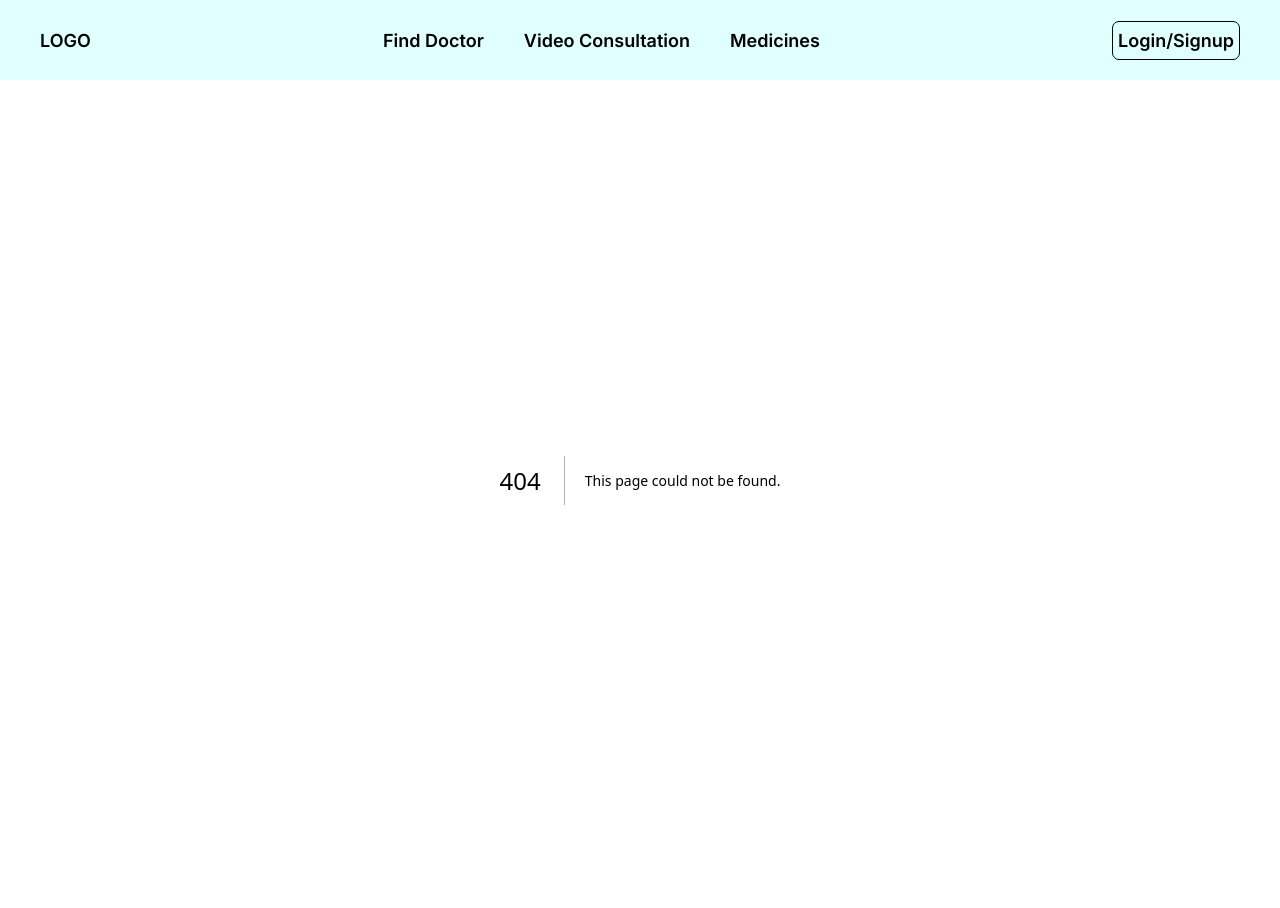
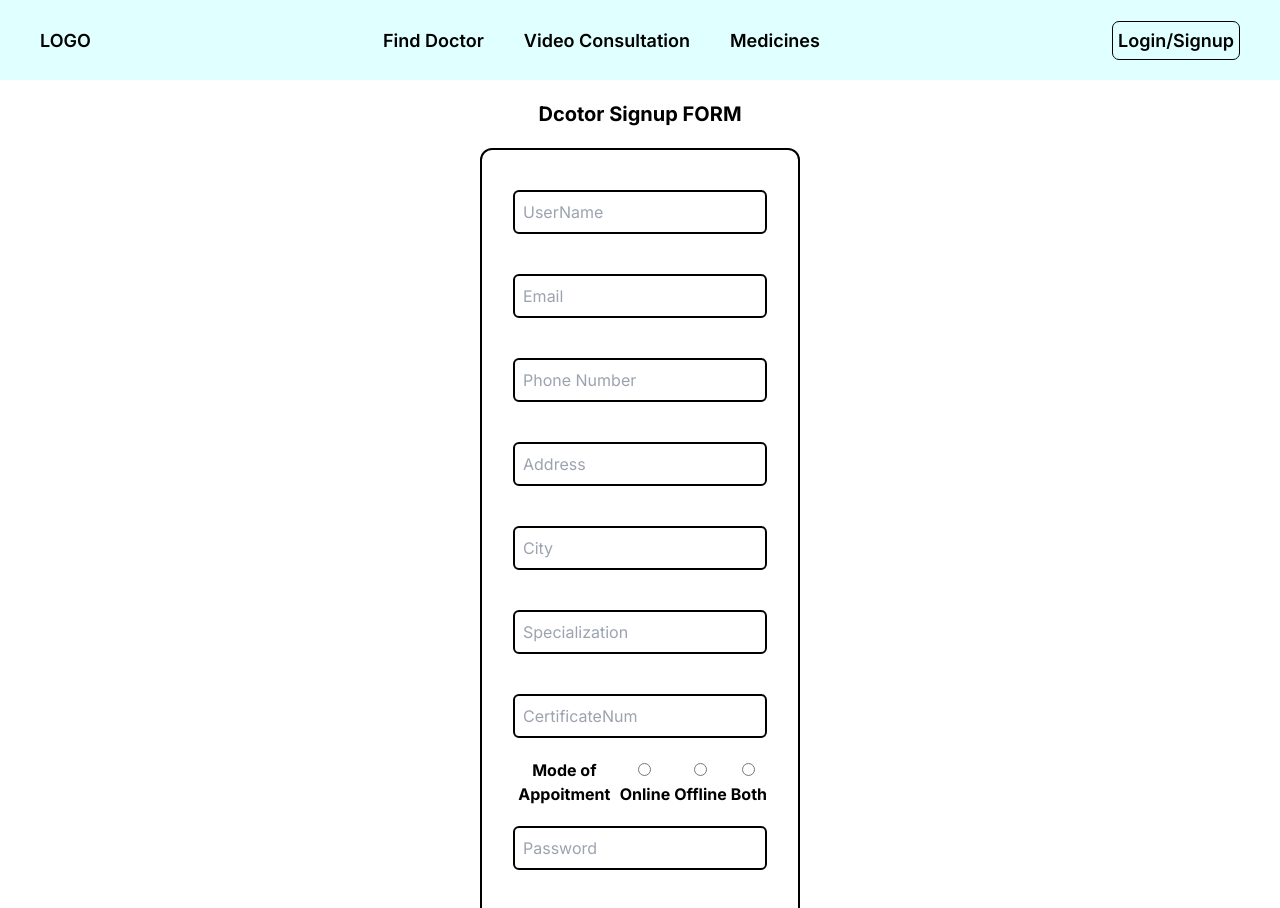
Before and after one commit to Jigyansh2468/MediConnect, a Next.js app: page /SignupD in a window 1280 px wide. Before the commit this address had no page. Shown: the top 908 px of the page. Before the commit the page ends 880 px from the top, so only its background shows below. Built offline with nearby package versions, Linux system fonts and the light colour scheme.

Commit message:
doctor reg form done

```diff
--- a/app/Login/page.js
+++ b/app/Login/page.js
@@ -15,8 +15,11 @@ const Login = () => {
     // check pass with database
     // if correct then verify otp
   };
-  const submitbtn = () => {
-    window.location.href = "/Signup";
+  const submitbtnp = () => {
+    window.location.href = "/SignupP";
+  };
+  const submitbtnd = () => {
+    window.location.href = "/SignupD";
   };
   return (
     <>
@@ -55,13 +58,22 @@ const Login = () => {
               </button>
             </form>
           </div>
-          <button
-            className="my-10 font-semibold text-xl border-2 border-zinc-300 rounded-lg px-10 p-2 hover:bg-green-300 hover:text-white hover:cursor-pointer"
-            type="submit"
-            onClick={submitbtn}
-          >
-            SignUp
-          </button>
+          <div className="flex gap-5 items-center justify-center ">
+            <button
+              className="my-10 font-semibold text-xl border-2 border-zinc-300 rounded-lg px-10 p-2 hover:bg-green-300 hover:text-white hover:cursor-pointer"
+              type="submit"
+              onClick={submitbtnp}
+            >
+              SignUp as Patient
+            </button>
+            <button
+              className="my-10 font-semibold text-xl border-2 border-zinc-300 rounded-lg px-10 p-2 hover:bg-green-300 hover:text-white hover:cursor-pointer"
+              type="submit"
+              onClick={submitbtnd}
+            >
+              SignUp as Doctor
+            </button>
+          </div>
         </center>
       </div>
     </>
--- /dev/null
+++ b/app/SignupD/page.js
@@ -0,0 +1,272 @@
+"use client";
+import React, { useState } from "react";
+import axios from "axios";
+
+const Signup = () => {
+  const [input, setInput] = useState({
+    name: "",
+    email: "",
+    phoneNo: "",
+    address: "",
+    city: "",
+    specialization: "",
+    certificateNum: "",
+    mode: "ONLINE",
+    password: "",
+    cnfrmpass: "",
+  });
+  const [completedSignup, setCompletedSignup] = useState(false);
+  const [otp, setOTP] = useState("");
+  const [apiotp, setapiOTP] = useState("");
+  const [verificationError, setVerificationError] = useState("");
+  const [verificationStatus, setVerificationStatus] = useState(null);
+
+  const onInputChange = (e) => {
+    const { name, value } = e.target;
+    setInput({ ...input, [name]: value });
+  };
+
+  const checkPasswordMatch = () => {
+    if (input.password !== input.cnfrmpass) {
+      alert("Password and Confirm Password do not match.");
+    }
+  };
+
+  const requestotp = () => {
+    axios
+      .get(
+        "http://localhost:8080/patient/reqOTP",
+        { params: { to: input.email } },
+        {
+          headers: { "Content-Type": "application/json" },
+        }
+      )
+      .then((response) => {
+        setapiOTP(response.data);
+      })
+      .catch((error) => {
+        console.log(error);
+      });
+  };
+
+  const handleOTPChange = (e) => {
+    const inputOTP = e.target.value.replace(/\D/g, "").slice(0, 4);
+    setOTP(inputOTP);
+  };
+
+  const verifyotp = () => {
+    if (otp == apiotp) {
+      setVerificationStatus(true);
+      axios
+        .post("http://localhost:8080/docotor/register", input)
+        .then((response) => {
+          console.log("Data send to Server");
+        })
+        .catch((error) => {
+          console.log(error);
+        });
+    } else {
+      setVerificationStatus(false);
+    }
+  };
+  const handleModeChange = (e) => {
+    const selectedMode = e.target.value;
+    setInput({ ...input, mode: selectedMode });
+  };
+  const handleSubmit = (e) => {
+    e.preventDefault();
+    console.log(input);
+    if (input.password !== input.cnfrmpass) {
+      alert("Password and Confirm Password do not match.");
+    } else {
+      if (
+        input.name &&
+        input.email &&
+        input.phoneNo &&
+        input.address &&
+        input.city &&
+        input.specialization &&
+        input.certificateNum &&
+        input.password &&
+        input.mode &&
+        input.cnfrmpass
+      ) {
+        requestotp();
+        setCompletedSignup(true); // Mark the signup as completed
+      } else {
+        alert("Please fill in all the required fields before proceeding.");
+      }
+    }
+  };
+  return (
+    <div>
+      <h1 className="text-center text-xl font-bold my-5">Dcotor Signup FORM</h1>
+      <center>
+        {completedSignup ? (
+          <div className="flex items-center justify-center h-auto w-1/4 lg:w-1/4 sm:w-1/4">
+            <form action="">
+              <input
+                type="tel"
+                placeholder="Enter OTP"
+                name="otp"
+                value={otp}
+                onChange={handleOTPChange}
+                className="my-5 py-3 px-5 rounded-md border-2 border-black"
+                required
+              />
+              <br />
+              <button
+                type="submit"
+                className="border-2 border-white rounded-xl px-4 py-2 bg-blue-400 text-white font-mono font-bold text-lg hover-bg-blue-600"
+                onClick={verifyotp}
+              >
+                Verify OTP
+              </button>
+            </form>
+            {verificationError ? (
+              <h4 className="text-red-500 ">{verificationError}</h4>
+            ) : verificationStatus === true ? (
+              <h4 className="text-green-500 ">
+                OTP verified. You can proceed.
+              </h4>
+            ) : null}
+          </div>
+        ) : (
+          <div className="flex items-center justify-center h-auto w-1/4 border-2 border-black px-20 rounded-xl lg:w-1/4 sm:w-1/4">
+            <form
+              action=""
+              onSubmit={handleSubmit}
+              className="text-center flex-column items-center gap-5 mt-5"
+            >
+              <input
+                type="text"
+                placeholder="UserName"
+                name="name"
+                value={input.name}
+                onChange={onInputChange}
+                className="my-5 p-2 rounded-md border-2 border-black"
+                required
+              />
+              <input
+                type="text"
+                placeholder="Email"
+                name="email"
+                value={input.email}
+                onChange={onInputChange}
+                className="my-5 p-2 rounded-md border-2 border-black"
+                required
+              />
+              <input
+                type="number"
+                placeholder="Phone Number"
+                name="phoneNo"
+                value={input.phoneNo}
+                onChange={onInputChange}
+                className="my-5 p-2 rounded-md border-2 border-black"
+                required
+              />
+              <input
+                type="text"
+                placeholder="Address"
+                name="address"
+                value={input.address}
+                onChange={onInputChange}
+                className="my-5 p-2 rounded-md border-2 border-black"
+                required
+              />
+              <input
+                type="text"
+                placeholder="City"
+                name="city"
+                value={input.city}
+                onChange={onInputChange}
+                className="my-5 p-2 rounded-md border-2 border-black"
+                required
+              />
+              <input
+                type="text"
+                placeholder="Specialization"
+                name="specialization"
+                value={input.specialization}
+                onChange={onInputChange}
+                className="my-5 p-2 rounded-md border-2 border-black"
+                required
+              />
+              <input
+                type="number"
+                placeholder="CertificateNum"
+                name="certificateNum"
+                value={input.certificateNum}
+                onChange={onInputChange}
+                className="my-5 p-2 rounded-md border-2 border-black"
+                required
+              />
+              <div className="flex gap-1 font-bold">
+                Mode of Appoitment
+                <br />
+                <label>
+                  <input
+                    type="radio"
+                    name="mode"
+                    value="online"
+                    checked={input.mode === "online"}
+                    onChange={handleModeChange}
+                  />{" "}
+                  Online
+                </label>
+                <label>
+                  <input
+                    type="radio"
+                    name="mode"
+                    value="offline"
+                    checked={input.mode === "offline"}
+                    onChange={handleModeChange}
+                  />{" "}
+                  Offline
+                </label>
+                <label>
+                  <input
+                    type="radio"
+                    name="mode"
+                    value="both"
+                    checked={input.mode === "both"}
+                    onChange={handleModeChange}
+                  />{" "}
+                  Both
+                </label>
+              </div>
+              <input
+                type="password"
+                placeholder="Password"
+                name="password"
+                value={input.password}
+                onChange={onInputChange}
+                className="my-5 p-2 rounded-md border-2 border-black"
+                required
+              />
+              <input
+                type="password"
+                placeholder="Confirm Password"
+                name="cnfrmpass"
+                value={input.cnfrmpass}
+                onBlur={checkPasswordMatch}
+                onChange={onInputChange}
+                className="my-5 p-2 rounded-md border-2 border-black mb-8"
+                required
+              />
+              <button
+                className="mb-8 font-semibold text-lg border-2 border-zinc-300 rounded-lg px-10 p-2 hover:bg-green-300 hover:text-white"
+                type="submit"
+                onClick={handleSubmit}
+              >
+                Sign Up
+              </button>
+            </form>
+          </div>
+        )}
+      </center>
+    </div>
+  );
+};
+
+export default Signup;
--- a/app/Signup/page.js
+++ b/app/SignupP/page.js
@@ -31,7 +31,9 @@ const Signup = () => {
   const requestotp = () => {
     axios
       .get(
-        "http://localhost:8080/patient/reqOTP",{params:{ to: input.email }},{
+        "http://localhost:8080/patient/reqOTP",
+        { params: { to: input.email } },
+        {
           headers: { "Content-Type": "application/json" },
         }
       )
@@ -86,7 +88,7 @@ const Signup = () => {
 
   return (
     <div>
-      <h1 className="text-center text-xl font-bold my-5">Signup FORM</h1>
+      <h1 className="text-center text-xl font-bold my-5">User Signup FORM</h1>
       <center>
         {completedSignup ? (
           <div className="flex items-center justify-center h-auto w-1/4 lg:w-1/4 sm:w-1/4">
@@ -180,7 +182,7 @@ const Signup = () => {
                 required
               />
               <button
-                className="mb-8 font-semibold text-lg border-2 border-zinc-300 rounded-lg px-10 p-2 hover-bg-pink-300 hover-text-white hover-cursor-pointer"
+                className="mb-8 font-semibold text-lg border-2 border-zinc-300 rounded-lg px-10 p-2 hover:bg-green-300 hover:text-white"
                 type="submit"
                 onClick={handleSubmit}
               >
```
